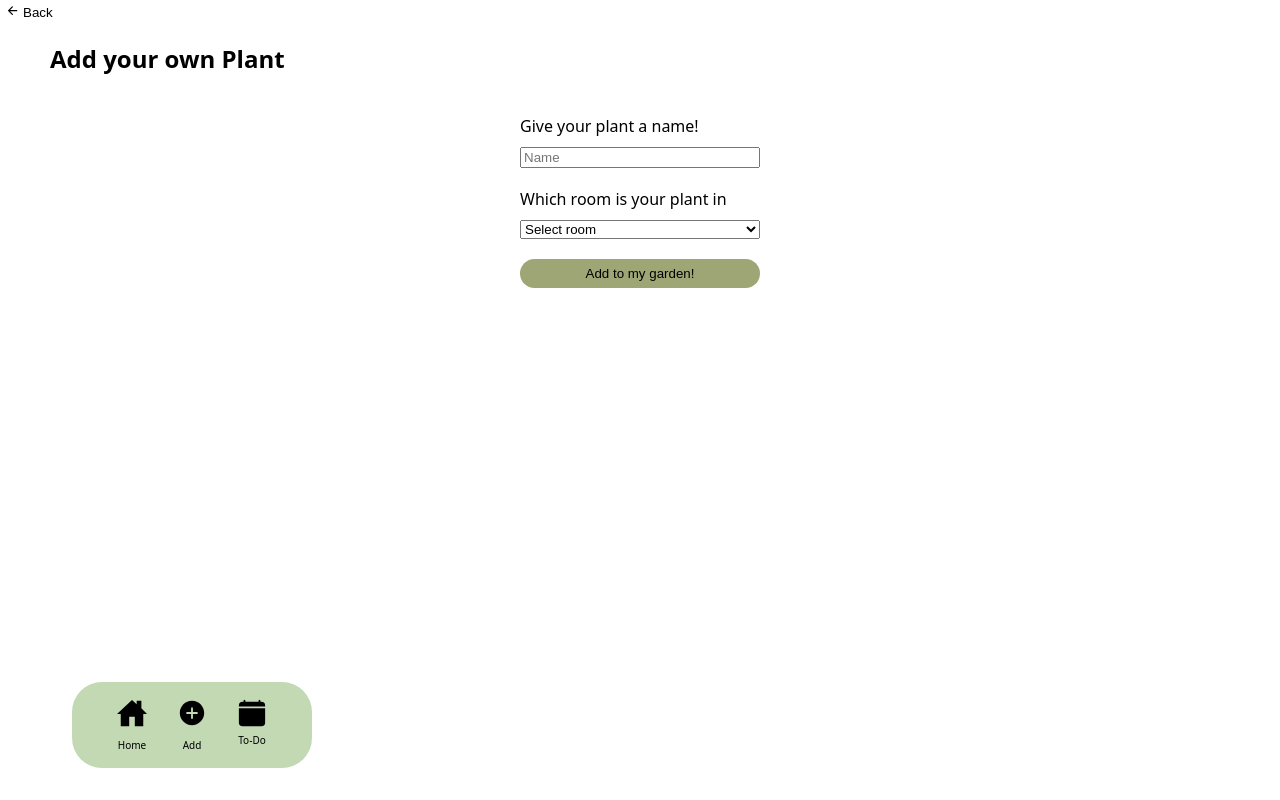
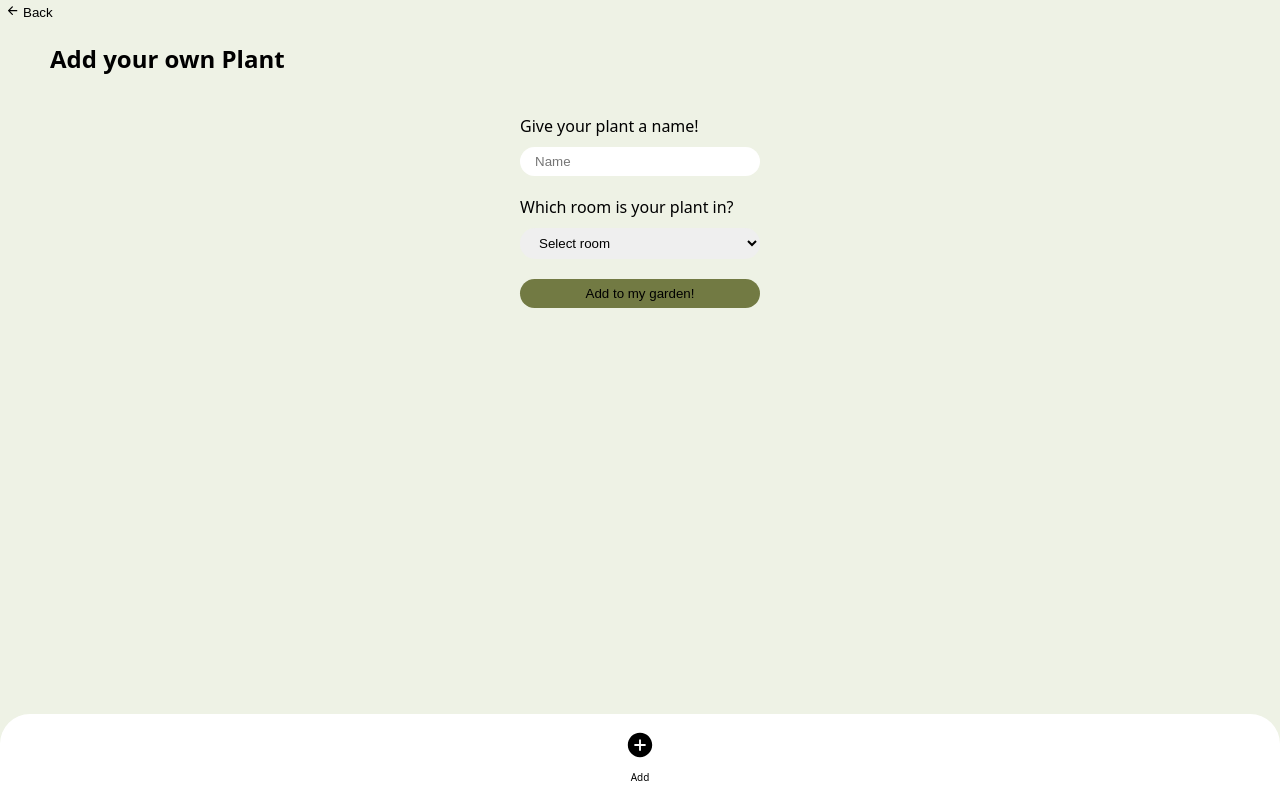
Before and after one commit to HenrikeStahlhut/capstone-project, a Next.js app: page /add-own-plant in a window 1280 px wide. Built offline with nearby package versions, Linux system fonts and the light colour scheme.

Commit message:
finish navbar, finish add pages

```diff
--- a/components/AddPlantForm/AddPlantForm.js
+++ b/components/AddPlantForm/AddPlantForm.js
@@ -16,14 +16,26 @@ const StyledLabel = styled.label`
   margin-bottom: 10px;
 `;
 
+const StyledInput = styled.input`
+  border: none;
+  border-radius: 15px;
+  padding: 7px 15px;
+`;
+
+const StyledSelect = styled.select`
+  border: none;
+  border-radius: 15px;
+  padding: 7px 15px;
+`;
+
 export default function AddPlantsForm() {
   return (
     <>
       <StyledForm>
         <StyledLabel htmlFor="plant-name">Give your plant a name!</StyledLabel>
-        <input type="text" id="plant-name" required placeholder="Name" />
-        <StyledLabel htmlFor="room">Which room is your plant in</StyledLabel>
-        <select id="room" name="room" required="required">
+        <StyledInput type="text" id="plant-name" required placeholder="Name" />
+        <StyledLabel htmlFor="room">Which room is your plant in?</StyledLabel>
+        <StyledSelect id="room" name="room" required="required">
           <option value={RoomType.INVALID} disabled selected>
             Select room
           </option>
@@ -34,8 +46,8 @@ export default function AddPlantsForm() {
           <option value={RoomType.DINING_ROOM}>Dining Room</option>
           <option value={RoomType.OFFICE}>Office</option>
           <option value={RoomType.BATHROOM}>Bathroom</option>
-        </select>
-        <Button type="submit" href="/add-own-plant">
+        </StyledSelect>
+        <Button type="submit" href="/add-plants">
           Add to my garden!
         </Button>
       </StyledForm>
--- a/components/AddRoomModal/AddRoomModal.js
+++ b/components/AddRoomModal/AddRoomModal.js
@@ -10,6 +10,7 @@ const OpenBtn = styled.button`
   padding: 5px 7px;
   border: none;
   background-color: transparent;
+  color: var(--highlight-green);
 `;
 
 const Modal = styled.div`
@@ -19,10 +20,12 @@ const Modal = styled.div`
 `;
 
 const Overlay = styled.div`
-  background: rgba(49, 49, 49, 0.5);
+  background: rgba(114, 122, 67, 0.5);
+  top: 0px;
   width: 100vw;
   height: 100vh;
   position: fixed;
+  backdrop-filter: blur(1px);
 `;
 const ModalContent = styled.div`
   position: absolute;
--- a/components/Button/Button.js
+++ b/components/Button/Button.js
@@ -6,7 +6,7 @@ const StyledButton = styled.button`
   border: none;
   border-radius: 20px;
   padding: 7px;
-  background-color: #9fa675;
+  background-color: var(--dark-green);
   margin-top: 20px;
 `;
 
--- a/components/Navigation/Navigation.js
+++ b/components/Navigation/Navigation.js
@@ -11,11 +11,11 @@ import StyledLink from "../StyledLink/StyledLink";
 
 const NavContainer = styled.nav`
   position: fixed;
-  width: 15em;
-  background-color: #c2d9b4;
-  border-radius: 30px;
-  bottom: 2em;
-  left: 4.5em;
+  width: 100vw;
+  background-color: var(--white);
+  border-top-left-radius: 30px;
+  border-top-right-radius: 30px;
+  bottom: 0px;
 `;
 
 const Nav = styled.ul`
@@ -23,7 +23,7 @@ const Nav = styled.ul`
   padding: 0;
   display: flex;
   flex-direction: row;
-  justify-content: center;
+  justify-content: space-evenly;
 `;
 
 const ListItemContainer = styled.div`
@@ -44,13 +44,13 @@ export default function Navigation() {
     <>
       <NavContainer>
         <Nav>
-          {/* Home */}
+          {/* Home
           <ListItemContainer>
             <StyledLink href="/" scroll={true}>
               <IoHomeSharp size="30px" />
               <ListItem>Home</ListItem>
             </StyledLink>
-          </ListItemContainer>
+          </ListItemContainer> */}
           {/* Add */}
           <ListItemContainer>
             <StyledLink href="/add-plants" scroll={true}>
@@ -58,13 +58,13 @@ export default function Navigation() {
               <ListItem>Add</ListItem>
             </StyledLink>
           </ListItemContainer>
-          {/* To-Do */}
+          {/* To-Do
           <StyledLink href="/">
             <ListItemContainer>
               <IoCalendarClear size="30px" scroll={true} />
               <ListItem>To-Do</ListItem>
             </ListItemContainer>
-          </StyledLink>
+          </StyledLink> */}
         </Nav>
       </NavContainer>
     </>
--- a/components/RoomList/RoomList.js
+++ b/components/RoomList/RoomList.js
@@ -7,7 +7,7 @@ const GridContainer = styled.div`
   grid-template-columns: repeat(2, 1fr);
   justify-items: center;
   gap: 20px;
-  margin: 0px 40px;
+  margin: 0px 40px 100px 40px;
 `;
 
 // List of Rooms (mapped over dummy array which represents user rooms from e.g. db/localstroage )
--- a/styles.js
+++ b/styles.js
@@ -1,6 +1,16 @@
 import { createGlobalStyle } from "styled-components";
 
 export default createGlobalStyle`
+
+:root{
+  --white: #FFFFFF;
+  --black: #000000;
+  --dark-green: #727A43;
+  --highlight-green: #9BA55F;
+  --beige: #FFF8ED;
+  --background-green: #EEF2E5;
+}
+
   *,
   *::before,
   *::after {
@@ -10,5 +20,6 @@ export default createGlobalStyle`
   body {
     margin: 0;
     font-family: system-ui;
+    background-color: var(--background-green);
   }
 `;
```
